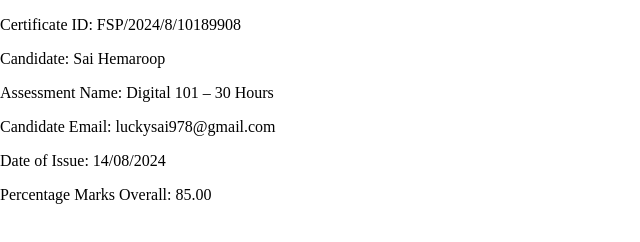
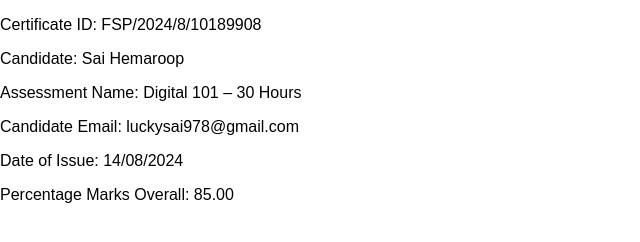
Before and after one commit to my-salesforce-site-com-cdaccertificate/certificate_page, a plain HTML site: page index.html in a window 1280 px wide. Shown: the whole page, without its empty margins (0-640 px from the left). Drawn offline with Linux system fonts and the light colour scheme.

Commit message:
Update index.html

```diff
--- a/index.html
+++ b/index.html
@@ -6,7 +6,7 @@
     <title>Certificate Information</title>
     <style>
         body {
-            font-family: Times New Roman, serif;
+            font-family: Arial, serif;
             margin: 0;
             text-align: left;
         }
```
